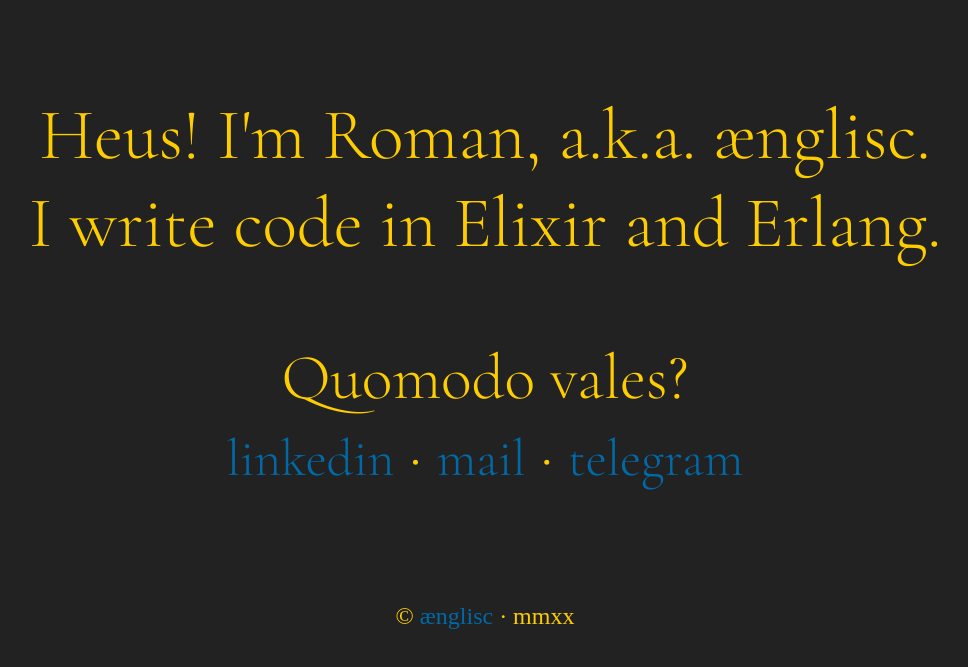
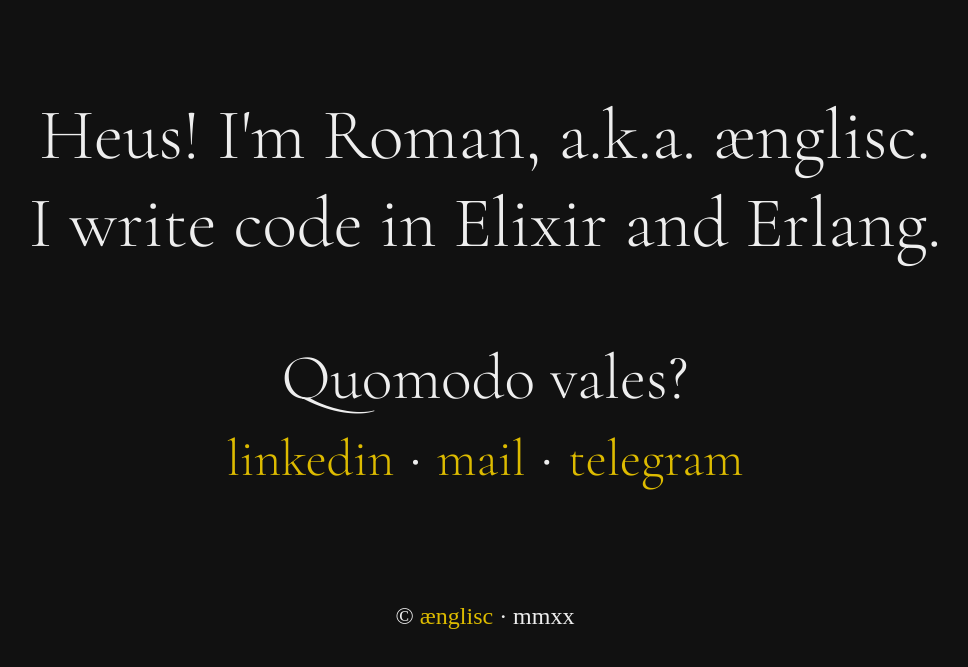
Before and after one commit to aenglisc/aengli.sc, a plain HTML site: page index.html in a window 1280 px wide. Shown: the part 69-736 px from the top of the page, without its empty margins (155-1123 px from the left). Drawn offline with nearby package versions, Linux system fonts and the light colour scheme; a web font is replaced by a local one.

Commit message:
Update index.html

```diff
--- a/index.html
+++ b/index.html
@@ -12,16 +12,16 @@
       body {
         font-family: 'Cormorant Garamond', serif;
         font-size: 72px;
-        background-color: #222222 !important;
-        color: #fecd00 !important;
+        background-color: #111111 !important;
+        color: #EEEEEE !important;
       }
       small {
         font-family: 'Cormorant SC', serif;
         font-size: 24px;
-        color: #fecd00 !important;
+        color: #EEEEEE !important;
       }
-      a:hover, a:visited, a:link, a:active { text-decoration: none; color: #006aa8; }
-      a:hover { color: #fecd00 !important; text-shadow: 1px 0px 5px silver; }
+      a:hover, a:visited, a:link, a:active { text-decoration: none; color: #DDBB00; }
+      a:hover { color: #EEEEEE !important; text-shadow: 1px 0px 5px silver; }
     </style>
 
   </head>
```
